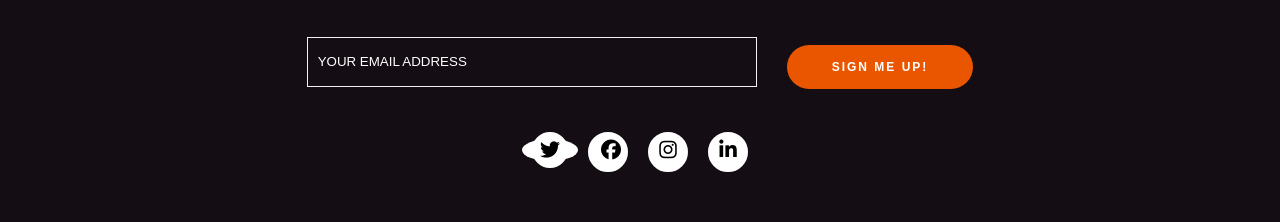
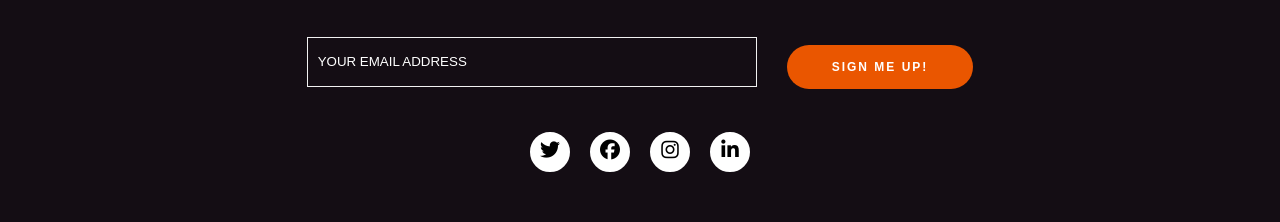
Before and after one commit to edonb99/my-web, a React (Create React App) app: page / in a window 1280 px wide. Shown: the part 8360-8582 px from the top of the page. Built offline with nearby package versions, Linux system fonts and the light colour scheme; a web font is replaced by a local one.

Commit message:
icons
footer

```diff
--- a/src/components/content.js
+++ b/src/components/content.js
@@ -2,11 +2,23 @@ import React from 'react';
 import { Photo, TextSection } from './index'
 
 const Content = () => {
+
+    const resp = {
+        '@media (max-width: 540px)': {
+          'display': 'flex',
+          'flex-direction': 'row',
+          'flex-wrap':'nowrap',
+          width: '100%',
+          overflow: 'hidden',
+          'overflow-x': 'scroll'
+        },
+      };
+
     return (
         <div>
         <div className='section-container'>
 
-        <div style={{ display: 'grid', gridTemplateColumns: '1fr 1fr 1fr', gridColumn: 'span 3', gap: '20px'}}>
+        <div style={{display: 'grid', gridTemplateColumns: '1fr 1fr 1fr', gridColumn: 'span 3', gap: '20px'}}>
             <Photo className='span-2 ' h1={'How to Dismatle a Nuclear Bomb'} logo={'https://cms.outrider.org/sites/default/files/styles/near_square_md/public/2020-05/Screen%20Shot%202019-03-28%20at%202.42.27%20PM.png?h=8f74817f&amp;itok=vKIgW4LX'} />
             <TextSection p={'It is possible to dismantle our nuclear weapons. Over the years, the U.S. and Russia have reduced their arsenals to less than one-sixth of what they were during the Cold War. The current security climate threatens to undo all that work, but we can choose another path. Learn how you can help.'}
                     h3={'Solutions'} className='span-1 order-1'/>
@@ -61,7 +73,7 @@ const Content = () => {
         <Photo className='span-full order-1' p={'Timeline'} h1={'Nuclear History: The Current Era'} logo={'https://cms.outrider.org/sites/default/files/styles/wide_lg/public/2018-02/ARC_CL_BQ_GTY_535308894_master.jpg?h=973df0d5&itok=9XApdCTQ'} />
         <Photo className='span-full order-1' p={'Timeline'} h1={'Hiroshima & Nagasaki: the 76th Anniversary of the Atomic Bombings'} logo={'https://cms.outrider.org/sites/default/files/styles/wide_lg/public/2020-07/GettyImages-78964772.jpg?h=34e32d37&itok=pxClM1Ok'} />
 
-        <div style={{ display: 'grid', gridTemplateColumns: '1fr 1fr 1fr', gridColumn: 'span 3', gap: '20px'}}>
+        <div style={{ display: 'grid', gridTemplateColumns: '1fr 1fr 1fr', gridColumn: 'span 3', gap: '20px', resp}}>
             <Photo className='span-1 order-1' p={'Article'} h1={'Sabotaging the Nazi Bomb'} logo={'https://cms.outrider.org/sites/default/files/styles/near_square_md/public/2018-02/ARC_CL_BQ_NIA_sleigh.jpeg?itok=XW5PYxZm'} />
             <Photo className='span-1 order-1' p={'Article'} h1={'Hiroshima & Nagasaki: the 76th Anniversary of the Atomic Bombings'} logo={'https://cms.outrider.org/sites/default/files/styles/wide_lg/public/2020-07/GettyImages-78964772.jpg?h=34e32d37&itok=pxClM1Ok'} />
             <Photo className='span-1 order-1' p={'Article'} h1={'Hiroshima & Nagasaki: the 76th Anniversary of the Atomic Bombings'} logo={'https://cms.outrider.org/sites/default/files/styles/wide_lg/public/2020-07/GettyImages-78964772.jpg?h=34e32d37&itok=pxClM1Ok'} />
--- a/src/components/footer/Footer.jsx
+++ b/src/components/footer/Footer.jsx
@@ -14,9 +14,7 @@ const Footer = () => {
                 </div>
 
                 <div className="footer-container-icons">
-                    <a href="/" className="fa-icon-background">
-                        <span className="fa fa-twitter"></span>
-                    </a>
+                    <a href="/" className="fa fa-twitter fa-icon-background"></a>
                     <a href="#" className="fa fa-facebook fa-icon-background"></a>
                     <a href="#" className="fa fa-instagram fa-icon-background"></a>
                     <a href="#" className="fa fa-linkedin fa-icon-background"></a>
--- a/src/components/footer/footer.css
+++ b/src/components/footer/footer.css
@@ -79,7 +79,7 @@
   height: 40px;
   width: 40px;
   background-color: #fff;
-  border-radius: 50%;
+  color: #000;
 }
 
 .fa:hover {
@@ -87,25 +87,3 @@
   color: #fff;
   border: 3px solid #fff;
 }
-
-.fa-twitter {
-  background: #fff;
-  color: #000;
-}
-
-.fa-facebook {
-  background: #fff;
-  color: #000;
-  padding-left: 10px;
-  padding-right: 10px;
-}
-
-.fa-instagram {
-  background: #fff;
-  color: #000;
-}
-
-.fa-linkedin {
-  background: #fff;
-  color: #000;
-}
```
